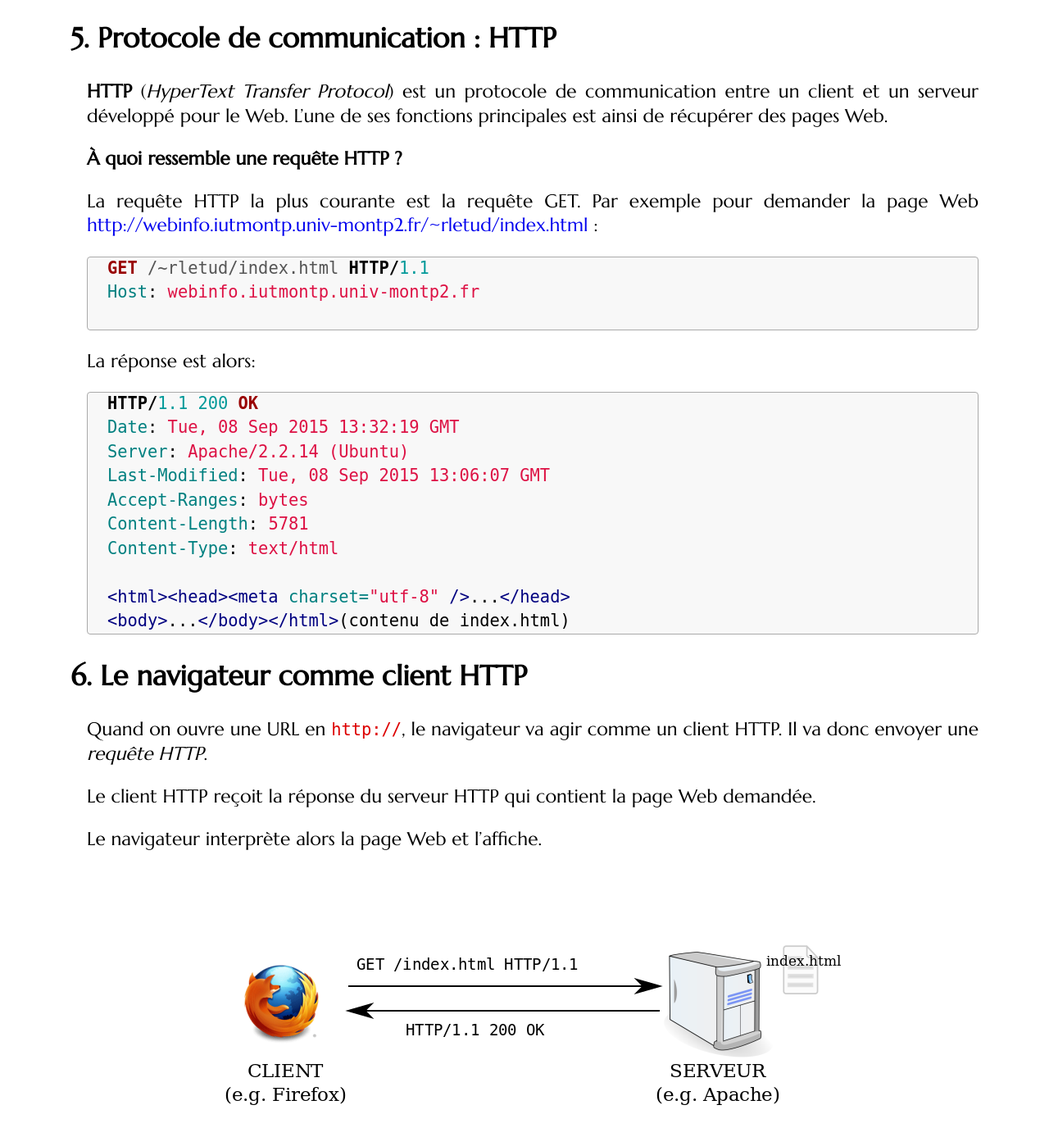
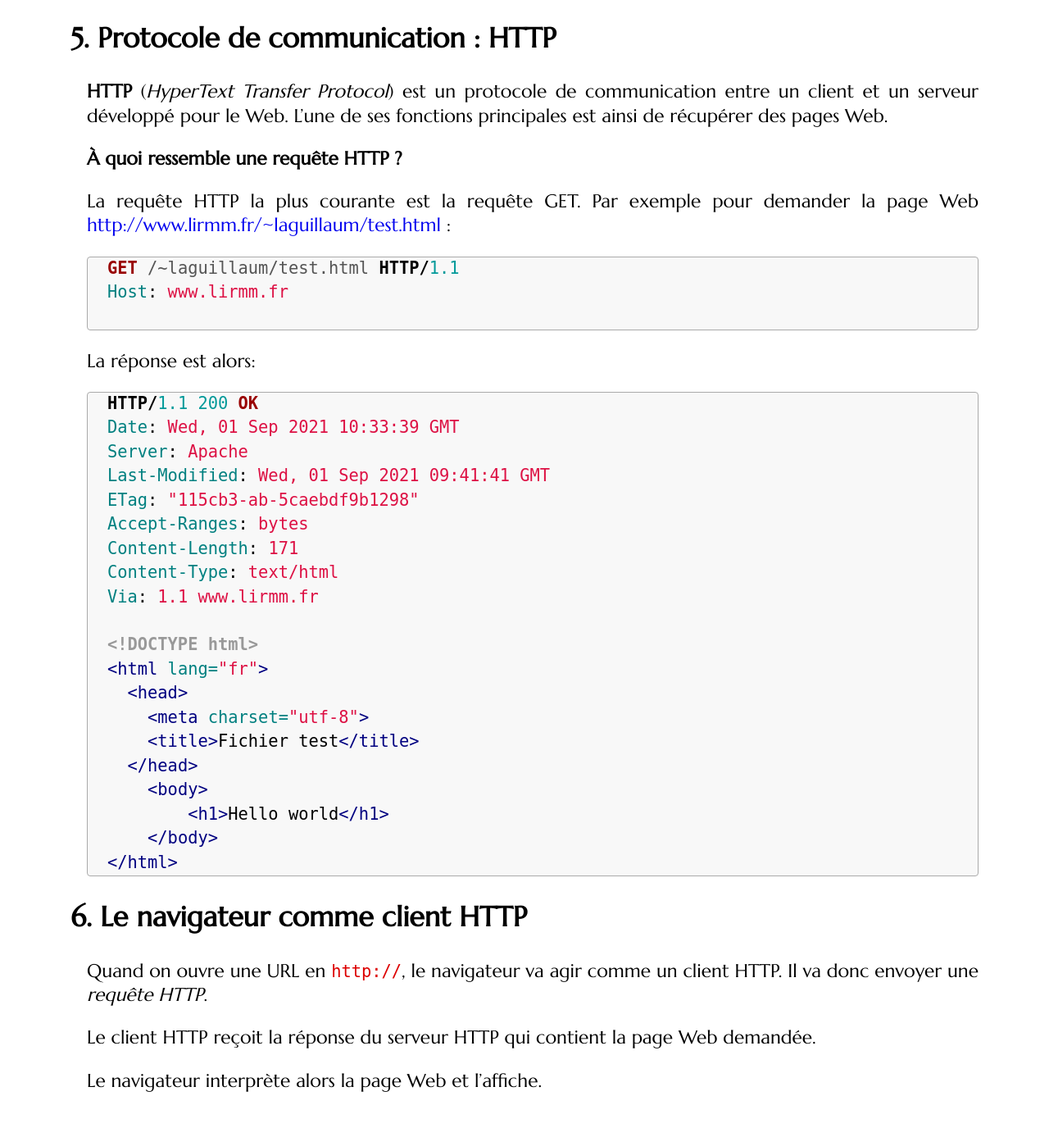
Before and after one commit to romainlebreton/R3.01-DeveloppementWeb, a Jekyll site: the page built from classes/class1.md, in a window 1280 px wide and 1400 px high, scrolled down 2259 px. Shown: the top 1387 px of the window at 82% size. Built offline with Jekyll 4.4.1, drawn with Linux system fonts in a browser that asks for light colours; some web fonts are replaced.

Commit message:
nettoyage cours

````diff
--- a/classes/class1.md
+++ b/classes/class1.md
@@ -110,12 +110,12 @@ principales est ainsi de récupérer des pages Web.
 
 La requête HTTP la plus courante est la requête GET. Par exemple pour demander
 la page Web
-[http://webinfo.iutmontp.univ-montp2.fr/~rletud/index.html](http://webinfo.iutmontp.univ-montp2.fr/~rletud/index.html)
+[http://www.lirmm.fr/~laguillaum/test.html](http://www.lirmm.fr/~laguillaum/test.html)
 :
 
 ```http
-GET /~rletud/index.html HTTP/1.1
-Host: webinfo.iutmontp.univ-montp2.fr
+GET /~laguillaum/test.html HTTP/1.1
+Host: www.lirmm.fr
 
 ```
 
@@ -123,15 +123,25 @@ Host: webinfo.iutmontp.univ-montp2.fr
 
 ```http
 HTTP/1.1 200 OK
-Date: Tue, 08 Sep 2015 13:32:19 GMT
-Server: Apache/2.2.14 (Ubuntu)
-Last-Modified: Tue, 08 Sep 2015 13:06:07 GMT
+Date: Wed, 01 Sep 2021 10:33:39 GMT
+Server: Apache
+Last-Modified: Wed, 01 Sep 2021 09:41:41 GMT
+ETag: "115cb3-ab-5caebdf9b1298"
 Accept-Ranges: bytes
-Content-Length: 5781
+Content-Length: 171
 Content-Type: text/html
+Via: 1.1 www.lirmm.fr
 
-<html><head><meta charset="utf-8" />...</head>
-<body>...</body></html>(contenu de index.html)
+<!DOCTYPE html>
+<html lang="fr">
+  <head>
+    <meta charset="utf-8">
+    <title>Fichier test</title>
+  </head>
+    <body>
+        <h1>Hello world</h1>
+    </body>
+</html>
 ```
 
 <!-- Parler de réponse et découpage en en-tête et corps de la réponse -->
````
